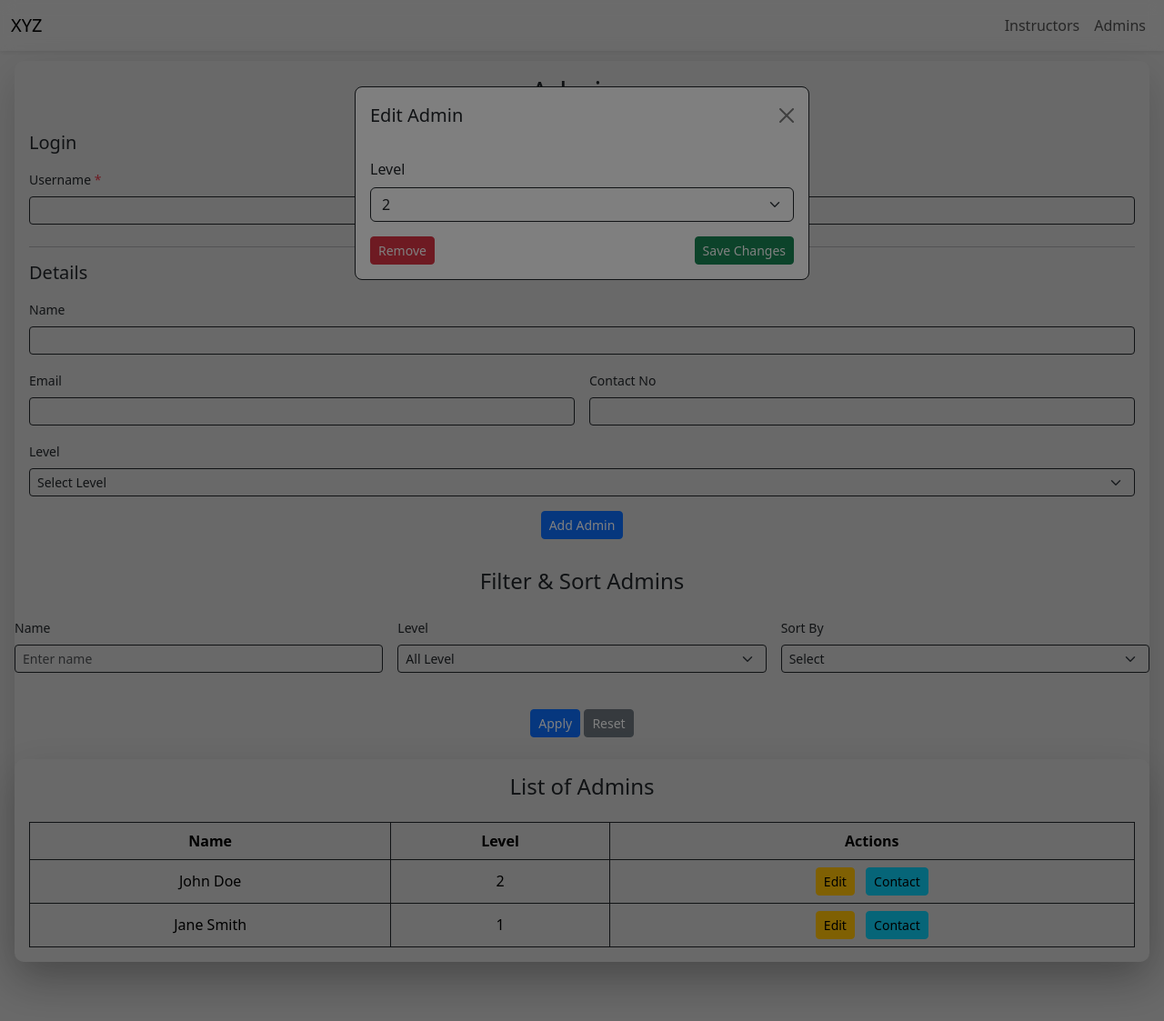
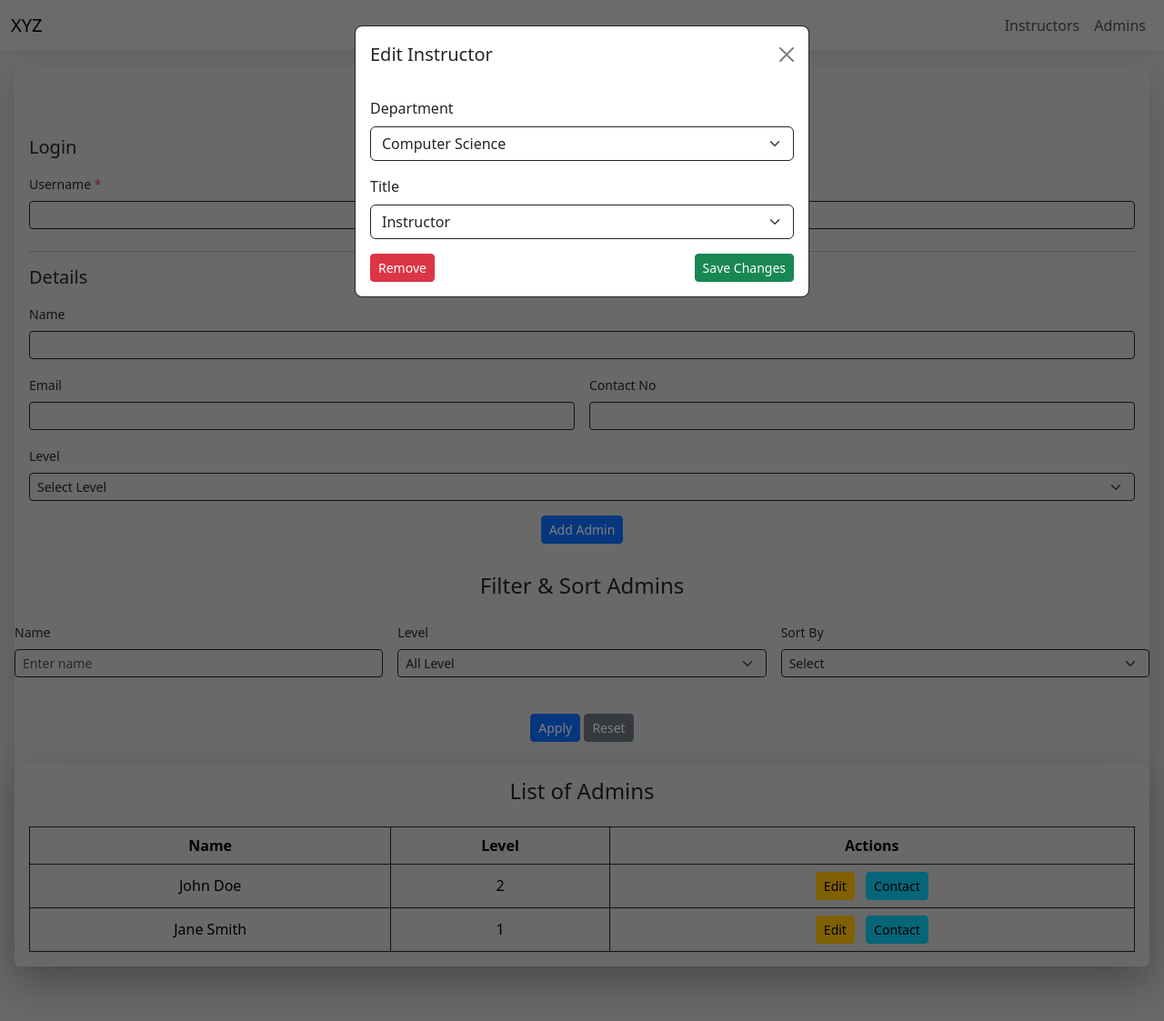
Before and after one commit to alifbinturjo/skill-up-academy, a PHP site: page /admin/admins.html in a window 1280 px wide, after a click on "Edit". Shown: the whole page at 91% size. Run offline with PHP 8.4, Linux system fonts and the light colour scheme.

Commit message:
admin and instructors page done

```diff
--- a/admin/admins.html
+++ b/admin/admins.html
@@ -200,77 +200,39 @@
   <div class="modal-dialog">
     <div class="modal-content border border-dark">
       <div class="modal-header border-0">
-                  <h5 class="modal-title">Edit Admin</h5>
+        <h5 class="modal-title">Edit Instructor</h5>
         <button type="button" class="btn-close" data-bs-dismiss="modal"></button>
       </div>
       <div class="modal-body">
         <form>
-
-
           <div class="mb-3">
-                      <label class="form-label">Level</label>
+            <label class="form-label">Department</label>
             <select class="form-select border-dark">
-                        <option>1</option>
-                        <option selected>2</option>
-                        <option>3</option>
-                        <option>4</option>
+              <option value="cse" selected>Computer Science</option>
+              <option value="eee">Electrical Engineering</option>
+              <option value="civil">Civil Engineering</option>
+              <option value="microbiology">Microbiology</option>
+              <option value="math">Mathematics</option>
+              <option value="physics">Physics</option>
+              <option value="english">English Literature</option>
+              <option value="media">Media & Journalism</option>
+              <option value="bba">BBA</option>
+              <option value="other">Other</option>
+            </select>
+          </div>
+          <div class="mb-3">
+            <label class="form-label">Title</label>
+            <select class="form-select border-dark">
+              <option>Junior Instructor</option>
+              <option selected>Instructor</option>
+              <option>Senior Instructor</option>
             </select>
           </div>
           <div class="d-flex justify-content-between">
             <button type="button" class="btn btn-danger btn-sm" onclick="showToast('Item removed!', 'danger')">Remove</button>
-  <button type="submit" class="btn btn-success btn-sm" onclick="showToast('Changes saved successfully!', 'success')">Save Changes</button>
+            <button type="button" class="btn btn-success btn-sm" onclick="showToast('Changes saved successfully!', 'success')">Save Changes</button>
           </div>
-
-
-<!-- Toast Container centered bottom -->
-<div class="position-fixed bottom-0 start-50 translate-middle-x p-3 mb-3" style="z-index: 11;">
-  <div id="actionToast" class="toast align-items-center text-white border-0" role="alert" aria-live="assertive" aria-atomic="true">
-    <div class="d-flex">
-      <div class="toast-body" id="toastMessage">
-        <!-- Message will be inserted here -->
-      </div>
-    </div>
-  </div>
-</div>
-
-<script>
-  function showToast(message, type) {
-    const toastEl = document.getElementById('actionToast');
-    const toastMsg = document.getElementById('toastMessage');
-
-    toastMsg.textContent = message;
-
-    // Reset classes and add new bg class based on type
-    toastEl.className = 'toast align-items-center text-white border-0'; // reset
-    if (type === 'success') {
-      toastEl.classList.add('bg-success');
-    } else if (type === 'danger') {
-      toastEl.classList.add('bg-danger');
-    } else {
-      toastEl.classList.add('bg-primary');
-    }
-
-    const toast = new bootstrap.Toast(toastEl, { delay: 2000 });
-    toast.show();
-  }
-</script>
         </form>
-                </div>
-              </div>
-            </div>
-          </div>
-
-          <!-- Contact Modal 1 -->
-          <div class="modal fade" id="contactModal" tabindex="-1">
-            <div class="modal-dialog">
-              <div class="modal-content border border-dark">
-                <div class="modal-header border-0">
-                  <h5 class="modal-title">Contact Information</h5>
-                  <button type="button" class="btn-close" data-bs-dismiss="modal"></button>
-                </div>
-                <div class="modal-body">
-                  <p><strong>Email:</strong> johndoe@example.com</p>
-                  <p><strong>Contact No:</strong> 0123456789</p>
       </div>
     </div>
   </div>
@@ -290,28 +252,45 @@
             <label class="form-label">Name</label>
             <input type="text" class="form-control border-dark" value="Jane Smith">
           </div>
-
           <div class="mb-3">
-                      <label class="form-label">Level</label>
+            <label class="form-label">Department</label>
             <select class="form-select border-dark">
-                        <option  selected >1</option>
-                        <option>2</option>
-                        <option>3</option>
-                         <option>2</option>
+              <option value="math" selected>Mathematics</option>
+              <option value="physics">Physics</option>
+              <option value="chemistry">Chemistry</option>
+              <option value="cse">Computer Science</option>
+              <option value="eee">Electrical Engineering</option>
+              <option value="civil">Civil Engineering</option>
+              <option value="microbiology">Microbiology</option>
+              <option value="english">English Literature</option>
+              <option value="media">Media & Journalism</option>
+              <option value="bba">BBA</option>
+              <option value="other">Other</option>
             </select>
           </div>
-                    <div class="text-end">
-  <button type="submit" class="btn btn-success btn-sm" onclick="showToast('Changes saved successfully!', 'success')">Save Changes</button>
+          <div class="mb-3">
+            <label class="form-label">Title</label>
+            <select class="form-select border-dark">
+              <option>Junior Instructor</option>
+              <option>Instructor</option>
+              <option selected>Senior Instructor</option>
+            </select>
+          </div>
+          <div class="d-flex justify-content-between">
             <button type="button" class="btn btn-danger btn-sm" onclick="showToast('Item removed!', 'danger')">Remove</button>
+            <button type="button" class="btn btn-success btn-sm" onclick="showToast('Changes saved successfully!', 'success')">Save Changes</button>
+          </div>
+        </form>
+      </div>
+    </div>
+  </div>
 </div>
 
-<!-- Toast Container centered bottom -->
+<!-- Toast for Edit/Remove -->
 <div class="position-fixed bottom-0 start-50 translate-middle-x p-3 mb-3" style="z-index: 11;">
   <div id="actionToast" class="toast align-items-center text-white border-0" role="alert" aria-live="assertive" aria-atomic="true">
     <div class="d-flex">
-      <div class="toast-body" id="toastMessage">
-        <!-- Message will be inserted here -->
-      </div>
+      <div class="toast-body" id="toastMessage"></div>
     </div>
   </div>
 </div>
@@ -323,21 +302,29 @@
 
     toastMsg.textContent = message;
 
-    // Reset classes and add new bg class based on type
-    toastEl.className = 'toast align-items-center text-white border-0'; // reset
-    if (type === 'success') {
-      toastEl.classList.add('bg-success');
-    } else if (type === 'danger') {
-      toastEl.classList.add('bg-danger');
-    } else {
-      toastEl.classList.add('bg-primary');
-    }
+    toastEl.className = 'toast align-items-center text-white border-0'; // Reset classes
+    toastEl.classList.add(
+      type === 'danger' ? 'bg-danger' :
+      type === 'success' ? 'bg-success' :
+      'bg-primary'
+    );
 
     const toast = new bootstrap.Toast(toastEl, { delay: 2000 });
     toast.show();
   }
 </script>
-                  </form>
+
+          <!-- Contact Modal 1 -->
+          <div class="modal fade" id="contactModal" tabindex="-1">
+            <div class="modal-dialog">
+              <div class="modal-content border border-dark">
+                <div class="modal-header border-0">
+                  <h5 class="modal-title">Contact Information</h5>
+                  <button type="button" class="btn-close" data-bs-dismiss="modal"></button>
+                </div>
+                <div class="modal-body">
+                  <p><strong>Email:</strong> johndoe@example.com</p>
+                  <p><strong>Contact No:</strong> 0123456789</p>
                 </div>
               </div>
             </div>
--- a/style.css
+++ b/style.css
@@ -7,17 +7,3 @@
   backdrop-filter: blur(8px);
   -webkit-backdrop-filter: blur(8px);
 }
-
-.card {
-  border-radius: 10px;
-  transition: transform 0.3s ease;
-}
-
-.card:hover {
-  transform: translateY(-5px);
-}
-
-.divider {
-  border-top: 1px solid #000000;
-  margin: 1rem 0;
-}
```
Also changed, not shown: admin/instructors.html (+101 -29 lines). Lines whose indentation alone changed are shown as unchanged.
